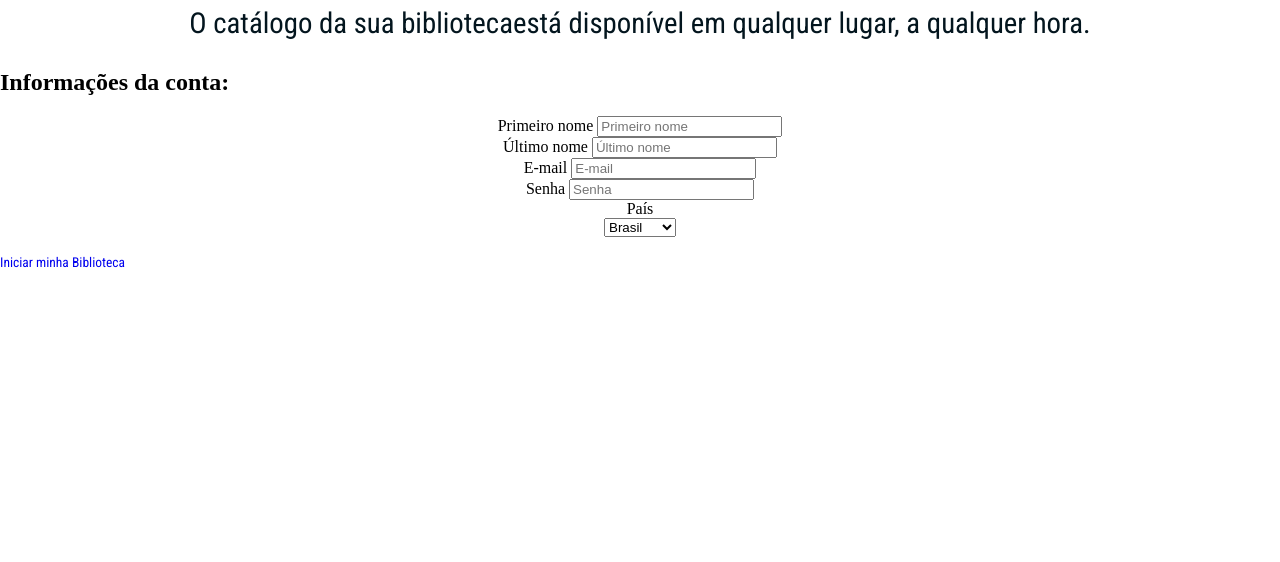
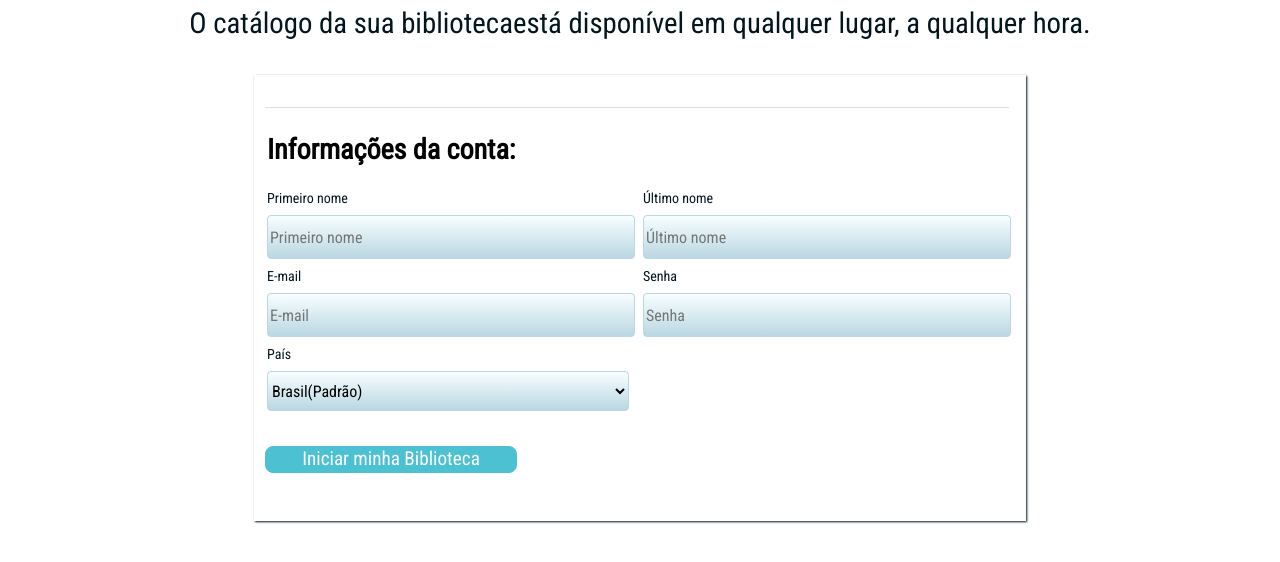
Before and after one commit to alissonricarte/Web-site, a plain HTML site: page cadastro.html in a window 1280 px wide. Shown: the part 194-756 px from the top of the page. Drawn offline with Linux system fonts and the light colour scheme.

Commit message:
altualização

```diff
--- a/cadastro.html
+++ b/cadastro.html
@@ -24,10 +24,13 @@
             <h1>Cadastre-se na SAPIENS</h1>
             <P>O  catálogo da sua bibliotecaestá disponível em qualquer lugar, a qualquer hora.</P>
         </section>
-        <section>
+    </main>
+    <div class="center">
+        <div class="fim">
             <div class="cast-input">
+                <div class="input">
                     <h2>Informações da conta:</h2>
-                <div class="input">
+                        <div class="estrutura">
                             <div class="input-box">
                                 <label for="firstname">Primeiro nome</label>
                                 <input id="firstname" type="text" name="firstname" placeholder="Primeiro nome" required>
@@ -36,6 +39,8 @@
                                 <label for="lastname">Último nome</label>
                                 <input id="lastname" type="text" name="lastname" placeholder="Último nome" required>
                             </div>
+                        </div>
+                        <div class="estrutura">
                             <div class="input-box">
                             <label for="email">E-mail</label>
                                <input id="email" type="email" name="email" placeholder="E-mail" required>
@@ -44,18 +49,19 @@
                               <label for="passwourd">Senha</label>
                               <input id="passwourd" type="password" name="password" placeholder="Senha" required>
                             </div>
+                        </div>
                         <label for="pais">País</label>
                         <div class="input-box">
                             <select id="pais" name="pais">
-                            <option value="brasil">Brasil</option>
+                            <option value="brasil">Brasil(Padrão)</option>
                             <option value="portugal">Portugal</option>
                             <option value="angola">Angola</option>
                           </select>
                         </div>
                 </div>
+            </div>
             <p><a href="#">Iniciar minha Biblioteca</a></p>
         </div>
-        </section>
-    </main>
+    </div>
 </body>
 </html>
--- a/castro.css
+++ b/castro.css
@@ -54,9 +54,70 @@ nav .menu{
     font-family: 'Roboto', Times, serif;
     font-size: 28.8px;
     text-align: center;
+    margin-bottom: 35px;
+}
+.input h2{
+    font-family: 'Roboto',Times, serif;
+    font-size: 28px;
+
+}
+input{
+    width: 362px;
+    height: 40px;
+    margin: 8px 8px 8px 0px;
+    border: 1px solid #BAD7E3;
+    border-radius: 4px;
+    background-image: linear-gradient( to top, #BAD7E3,#F8FEFF);
+    font-family: 'Roboto',Times, serif;
+    font-size: 16px;
+    color: #5E8396;
+}
+select{
+    width: 362px;
+    height: 40px;
+    margin: 8px 8px 8px 0px;
+    border: 1px solid #BAD7E3;
+    border-radius: 4px;
+    background-image: linear-gradient( to top, #BAD7E3,#F8FEFF);
+    font-family: 'Roboto',Times, serif;
+    font-size: 16px;
+}
+label{
+    font-family: 'Roboto',Times, serif;
+    font-size: 14px;
+    color: #03151E;
 }
 .input{
+    width: 740px;
+    height: 260;
+    padding: 2px;
+    border-top: 1px solid #DEDEDE;
+}
+.estrutura{
+    display: flex;
+}
+.fim p a{
+    font-family: 'Roboto',Times, serif;
+    font-size: 19.2px;
+    color: #ffffff;
+    padding: 11px, 31px, 10.2px, 31px;
+}
+.fim p{
+    border: 1px solid  #4BC1D2;
+    background-color: #4BC1D2;
+    border-radius: 8px;
+    width: 250px;
+    height: 25px;
     text-align: center;
-    display: ;
-
+    margin-top: 25px;
 }
+.fim{
+    border: 1px solid white;
+    box-shadow: 1px 1px 2px #03151E;
+    width: 750px;
+    padding: 31px 10px;
+    justify-content: center;
+    align-items: center;
+    margin: auto;
+    margin-bottom: 10px;
+}
```
Also changed, not shown: index.html (+1 -1 lines). Lines whose indentation alone changed are shown as unchanged.
